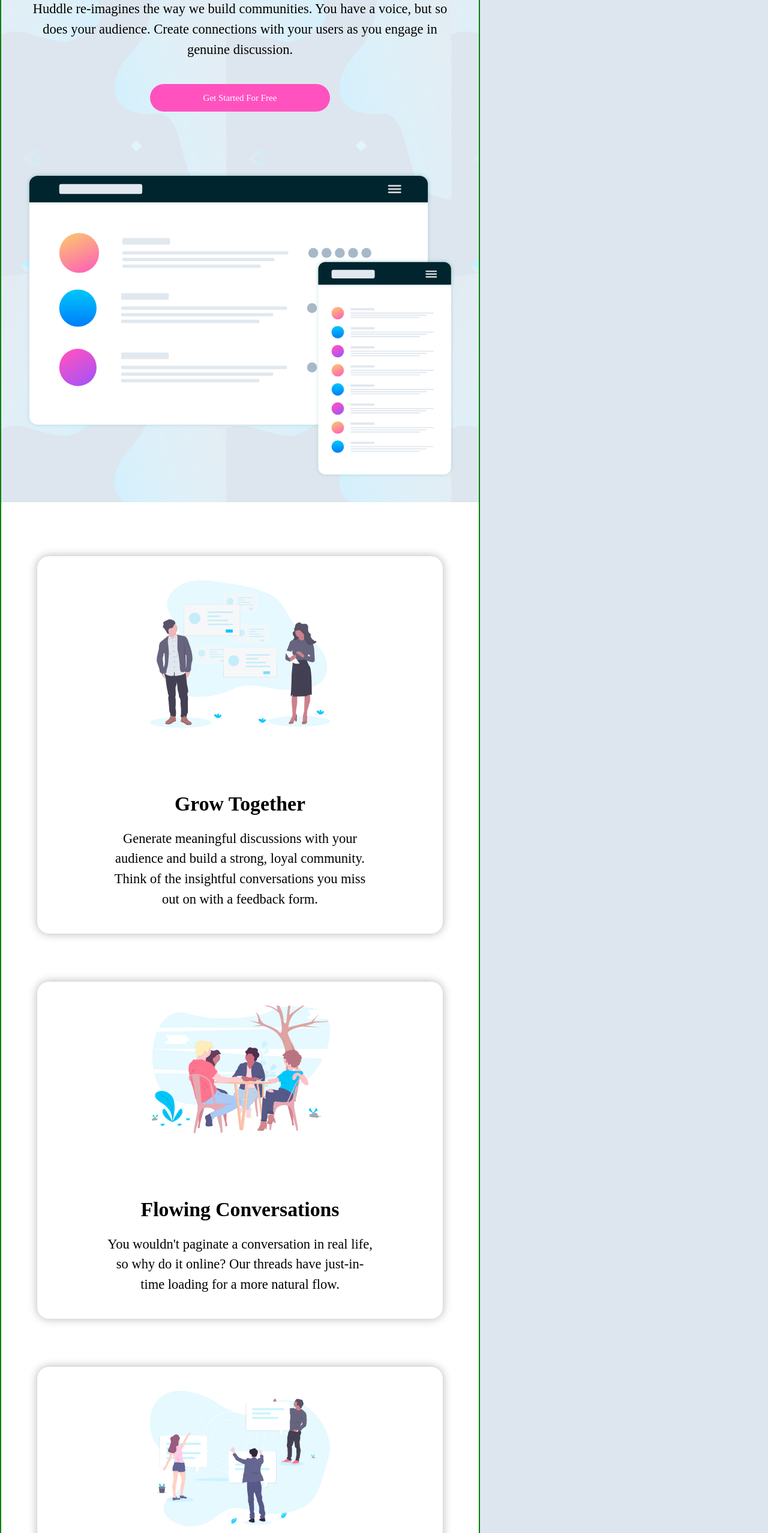
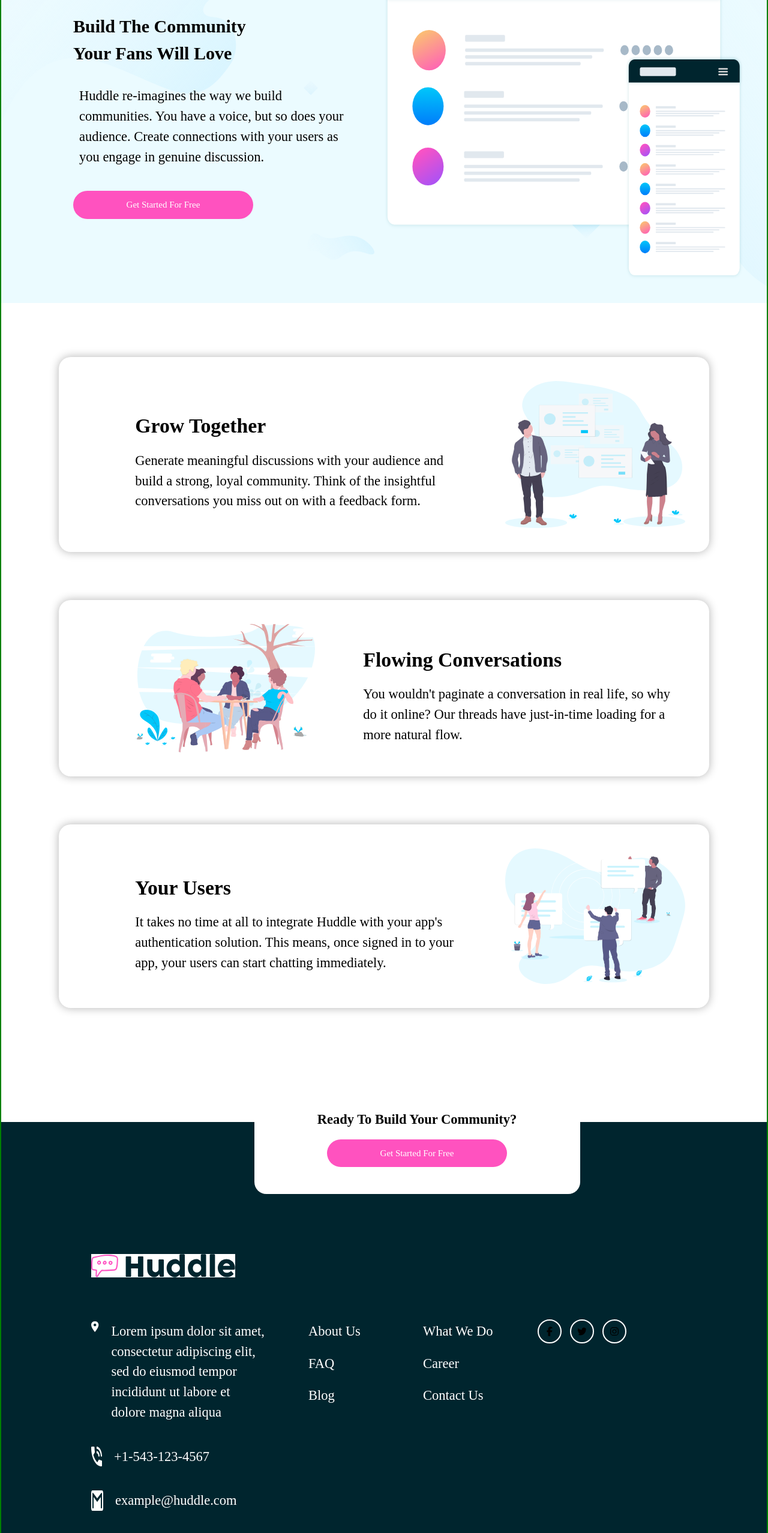
Before and after one commit to Eleniyancode/huddle-landing-page-with-alternating-feature, a plain HTML site: page index.html in a window 1280 px wide. Shown: the part 205-2760 px from the top of the page at 60% size. Drawn offline with Linux system fonts and the light colour scheme.

Commit message:
fix the desktop view responsiveness

```diff
--- a/index.html
+++ b/index.html
@@ -27,6 +27,7 @@
         </header>
 
         <div>
+          <div class="hero-text">
             <h1>Build The Community Your Fans Will Love</h1>
           <p>
             Huddle re-imagines the way we build communities. You have a voice,
@@ -34,12 +35,13 @@
             engage in genuine discussion.
           </p>
           <button>Get Started For Free</button>
+          </div>
           <img src="./images/illustration-mockups.svg" alt="" />
         </div>
       </section>
 
       <section class="second-section">
-        <div class="card">
+        <div class="card card-1">
           <img
             src="./images/illustration-grow-together.svg"
             alt="illustration-grow-together-logo"
@@ -55,7 +57,7 @@
           </div>
         </div>
 
-        <div class="card">
+        <div class="card card-2">
           <img
             src="./images/illustration-flowing-conversation.svg"
             alt="illustration-flowing-conversation"
@@ -71,7 +73,7 @@
           </div>
         </div>
 
-        <div class="card">
+        <div class="card card-1">
           <img
             src="./images/illustration-your-users.svg"
             alt="illustration-your-users-logo"
@@ -93,6 +95,9 @@
           <button>Get Started For Free</button>
         </div>
         <img src="./images/logo.svg" alt="huddle-logo-icon" />
+
+        <div class="footer-desktop">
+          <div>
             <p class="footer-icon">
               <img src="./images/icon-location.svg" alt="location-logo" />
               <span>
@@ -110,7 +115,9 @@
               <img src="./images/icon-email.svg" alt="email-icon" />
               <span>example@huddle.com</span>
             </p>
+          </div>
 
+          <div>
             <ul class="footer-nav">
               <li>About Us</li>
               <li>What We Do</li>
@@ -119,6 +126,7 @@
               <li>Blog</li>
               <li>Contact Us</li>
             </ul>
+          </div>
 
           <div class="footer-social-icon">
             <section class="social-icon">
@@ -140,9 +148,11 @@
                 />
               </svg>
             </section>
+          </div>
+        </div>
 
-          <p>&copy; Copyright 2018 Huddle. All rights reserved.</p>
-        </div>
+        <p class="copyright">&copy; Copyright 2018 Huddle. All rights reserved.</p>
+
       </footer>
     </div>
 
--- a/style.css
+++ b/style.css
@@ -90,7 +90,6 @@ body {
   max-width: 60em;
   border: 2px solid green;
   background: url(./images/bg-hero-mobile.svg);
-
 }
 
 .hero {
@@ -186,7 +185,7 @@ footer {
   width: 95%;
   height: 10em;
   margin: auto;
-  border: 2px dotted burlywood;
+  /* border: 2px dotted burlywood; */
   display: flex;
   flex-direction: column;
   justify-content: center;
@@ -266,3 +265,112 @@ svg {
   transition: background-color 0.5s;
   cursor: pointer;
 }
+
+.copyright {
+  color: white;
+  text-align: center;
+}
+
+
+@media (min-width: 40em) {
+  body {
+    width: 100%;
+    background-color: antiquewhite;
+    /* border: 4px dotted brown; */
+    /* padding: 40px; */
+  }
+
+  .wrapper {
+    width: 100%;
+    max-width: 1680px;
+    /* border: 2px solid black; */
+    background: hsl(193, 100%, 96%) url(./images/bg-hero-desktop.svg);
+    margin: auto;
+
+  }
+
+  .hero div {
+    display: flex;
+    /* border: 2px dotted darkblue; */
+    margin-top: 50px;
+  }
+
+  .hero div img {
+    width: 50%;
+  }
+
+  .hero-text {
+    display: flex;
+    flex-direction: column;
+    align-items: flex-start;
+    width: 50%;
+    text-align: left;
+    justify-content: flex-start;
+    padding-left: 80px;
+    padding-right: 40px;
+    margin-bottom: 0;
+    font-size: 1em;
+  }
+
+  .hero-text p {
+    text-align: left;
+  }
+
+  .hero-text h1 {
+    /* font-size: 40px; */
+    /* line-height: 5lh; */
+    /* border: 2px dotted darkgoldenrod; */
+    width: 70%;
+    text-align: left;
+  }
+
+  .card-1, .card-2 {
+    display: flex;
+    flex-direction: row-reverse;
+    justify-content: space-between;
+    padding-left: 10%;
+  }
+
+  .card-2 {
+    flex-direction: row;
+  }
+
+  .card-1  div,.card-2 div  {
+    text-align: left;
+    width: 60%;
+  }
+
+  .top-footer-div {
+    width: 50%;
+    padding-block: 100px;
+  }
+
+  .footer-desktop {
+    display: grid;
+    grid-template-columns: repeat(3, 1fr);
+    grid-template-rows: 1fr;
+
+  }
+
+  .footer-desktop ul {
+    display: grid;
+    grid-template-columns: repeat(2, 1fr);
+    grid-template-rows: repeat(3, 1fr);
+  }
+
+  .footer-social-icon {
+    justify-content: flex-start;
+    align-items: flex-start;
+    padding: 20px;
+  }
+
+  .copyright {
+    color: white;
+    text-align: right;
+  }
+
+  footer {
+    padding-left: 150px;
+  }
+
+}
```
Lines whose indentation alone changed are shown as unchanged.
